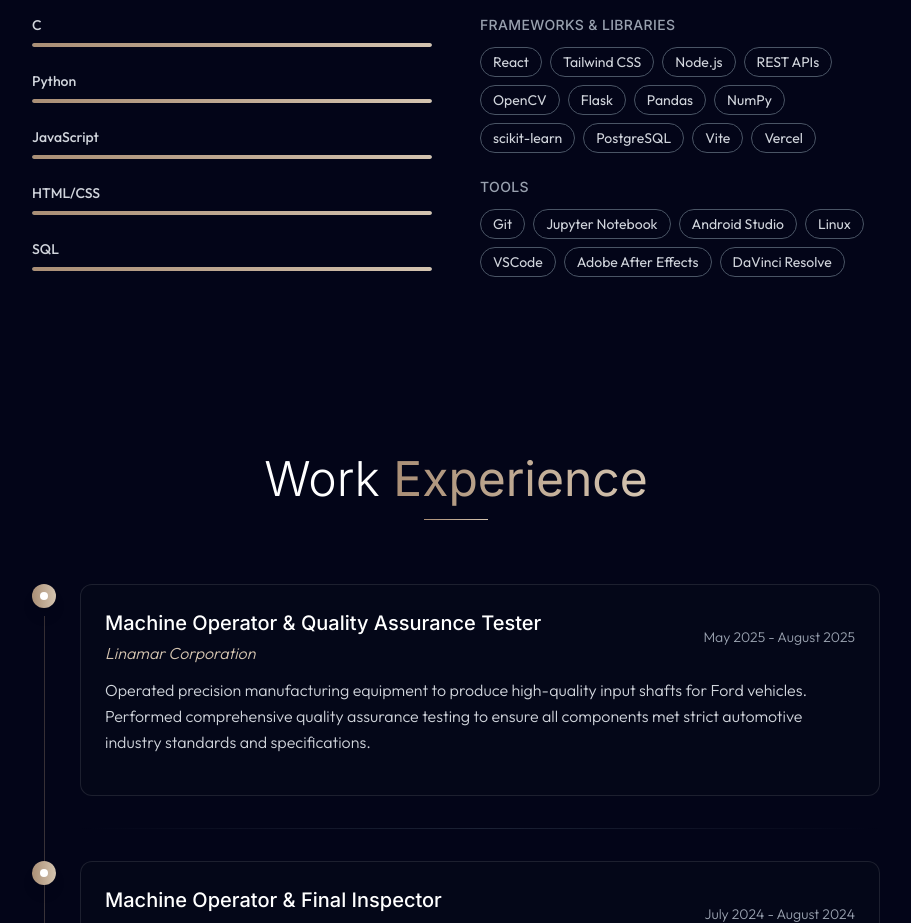
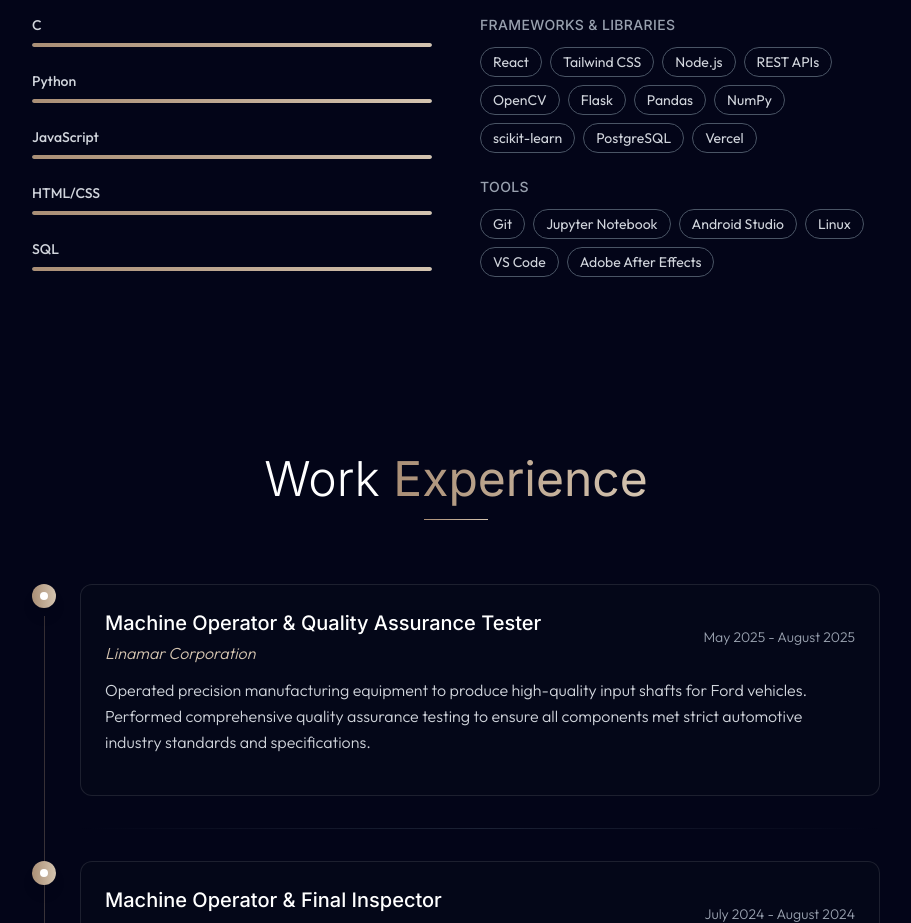
Before and after one commit to louisnguyenn/Louis-Personal-Portfolio, a React (Vite) app: page / in a window 1280 px wide. Shown: the part 1420-2343 px from the top of the page, without its empty margins (184-1095 px from the left). Built offline with nearby package versions, Linux system fonts and the light colour scheme.

Commit message:
tech and tools update

```diff
--- a/src/components/sections/About.jsx
+++ b/src/components/sections/About.jsx
@@ -127,7 +127,6 @@ export const About = () => {
     "NumPy",
     "scikit-learn",
     "PostgreSQL",
-    "Vite",
     "Vercel",
   ];
 
@@ -136,9 +135,8 @@ export const About = () => {
     "Jupyter Notebook",
     "Android Studio",
     "Linux",
-    "VSCode",
+    "VS Code",
     "Adobe After Effects",
-    "DaVinci Resolve",
   ];
 
   return (
```
